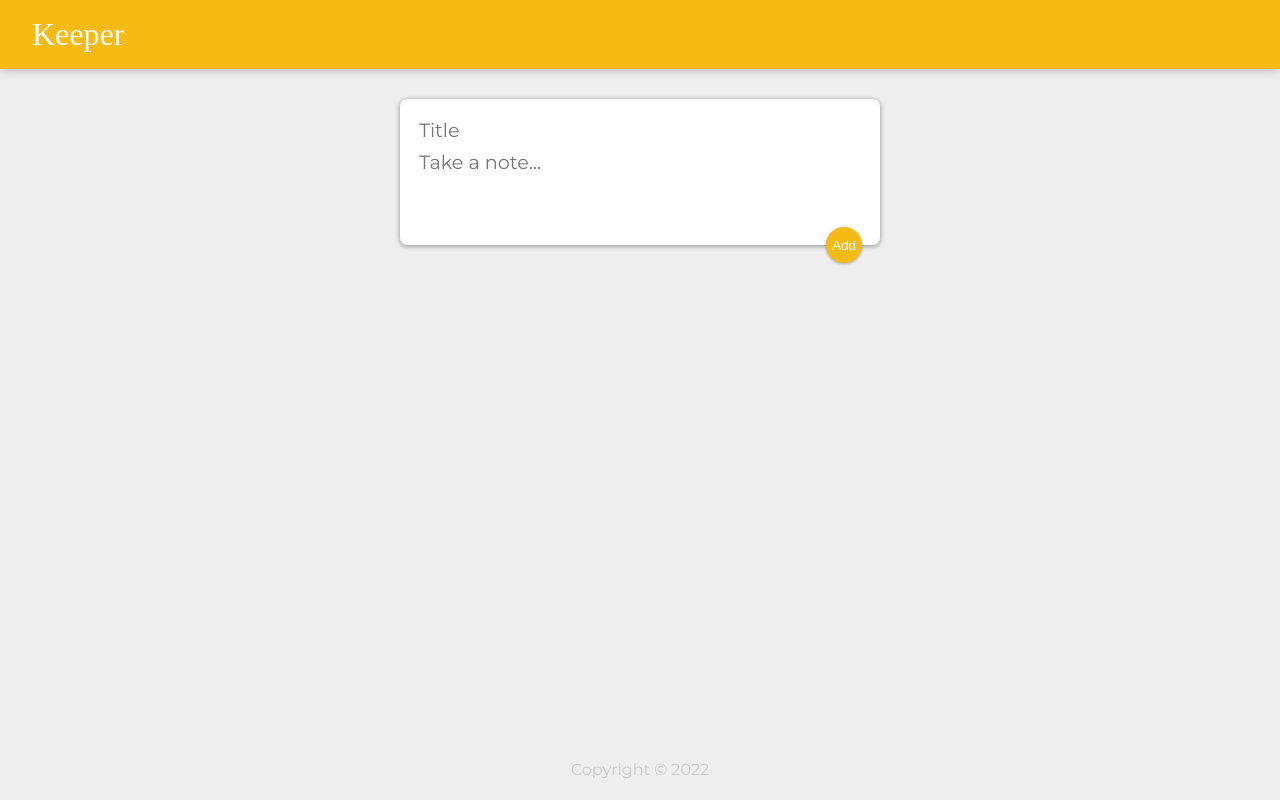
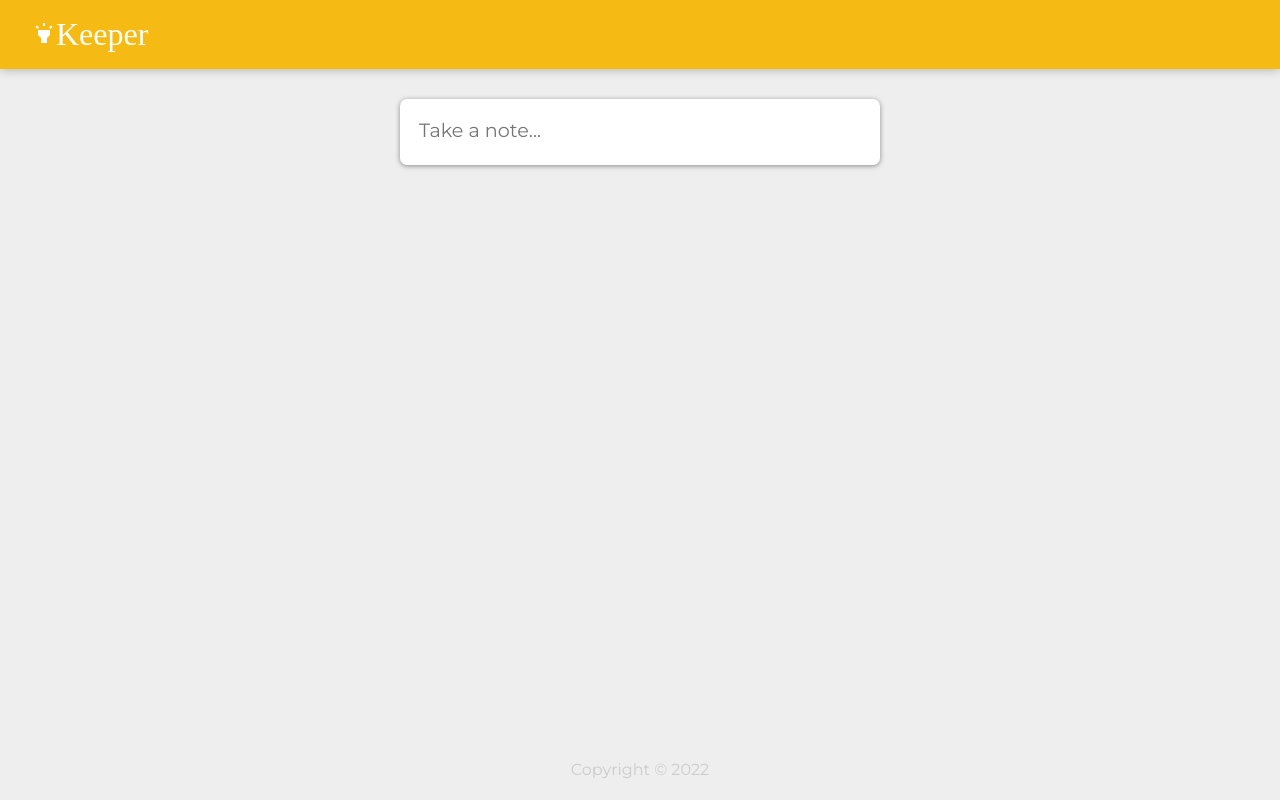
Before and after one commit to chrisjosuedev/keeper-app-clone, a React (Create React App) app: page / in a window 1280 px wide. Built offline with nearby package versions, Linux system fonts and the light colour scheme; a web font is replaced by a local one.

Commit message:
MUI Design

```diff
--- a/public/styles.css
+++ b/public/styles.css
@@ -66,15 +66,15 @@ footer p {
     float: right;
     margin-right: 10px;
     color: #f5ba13;
+    border-radius: 50%;
     border: none;
-    padding: 10px;
-    /* width: 36px; */
+    width: 36px;
     height: 36px;
     cursor: pointer;
     outline: none;
 }
 
-form {
+form.create-note {
     position: relative;
     width: 480px;
     margin: 30px auto 20px auto;
@@ -84,8 +84,8 @@ form {
     box-shadow: 0 1px 5px rgb(138, 137, 137);
 }
 
-form input,
-form textarea {
+form.create-note input,
+form.create-note textarea {
     width: 100%;
     border: none;
     padding: 4px;
@@ -95,7 +95,7 @@ form textarea {
     resize: none;
 }
 
-form button {
+form.create-note button {
     position: absolute;
     right: 18px;
     bottom: -18px;
--- a/src/Components/CreateArea.js
+++ b/src/Components/CreateArea.js
@@ -1,10 +1,15 @@
 import React, { useState } from 'react';
+import Zoom from '@mui/material/Zoom';
+import Fab from '@mui/material/Fab';
+import AddIcon from '@mui/icons-material/Add';
 
 function CreateArea({ onAdd }) {
     const [note, setNote] = useState({
         title: '',
         content: '',
     });
+
+    const [animationState, setAnimationState] = useState(false);
 
     function handleText(e) {
         const { name, value } = e.target;
@@ -16,9 +21,15 @@ function CreateArea({ onAdd }) {
         });
     }
 
+    /** Animation */
+    function handleClick() {
+        setAnimationState(true);
+    }
+
     return (
         <div>
             <form
+                className="create-note"
                 onSubmit={(e) => {
                     onAdd(e, note);
                     setNote({
@@ -27,6 +38,7 @@ function CreateArea({ onAdd }) {
                     });
                 }}
             >
+                {animationState && (
                     <input
                         onChange={handleText}
                         name="title"
@@ -34,14 +46,21 @@ function CreateArea({ onAdd }) {
                         autoFocus
                         value={note.title}
                     />
+                )}
+
                 <textarea
                     onChange={handleText}
                     name="content"
                     placeholder="Take a note..."
-                    rows="3"
+                    rows={animationState ? '3' : '1'}
+                    onClick={handleClick}
                     value={note.content}
                 />
-                <button type="submit">Add</button>
+                <Zoom in={animationState}>
+                    <Fab type="submit">
+                        <AddIcon />
+                    </Fab>
+                </Zoom>
             </form>
         </div>
     );
--- a/src/Components/Header.js
+++ b/src/Components/Header.js
@@ -1,11 +1,15 @@
-import React from "react";
+import React from 'react';
+import HighlightIcon from '@mui/icons-material/Highlight';
 
 function Header() {
     return (
         <header>
-            <h1> Keeper </h1>
+            <h1>
+                <HighlightIcon />
+                Keeper
+            </h1>
         </header>
-    )
+    );
 }
 
 export default Header;
--- a/src/Components/Note.js
+++ b/src/Components/Note.js
@@ -1,11 +1,14 @@
 import React from 'react';
+import DeleteIcon from '@mui/icons-material/Delete';
 
 function Note({ title, content, id, onDelete }) {
     return (
         <div className="note">
             <h1>{title}</h1>
             <p>{content}</p>
-            <button onClick={() => onDelete(id)}>DELETE</button>
+            <button onClick={() => onDelete(id)}>
+                <DeleteIcon />
+            </button>
         </div>
     );
 }
```
Also changed, not shown: package.json (+6 -2 lines), 1 other file (tests, documents, lock files or other folders). Lines whose indentation alone changed are shown as unchanged.
